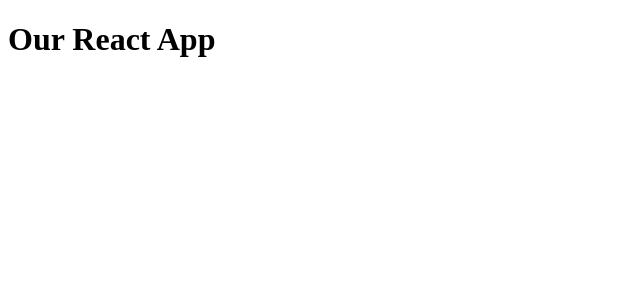
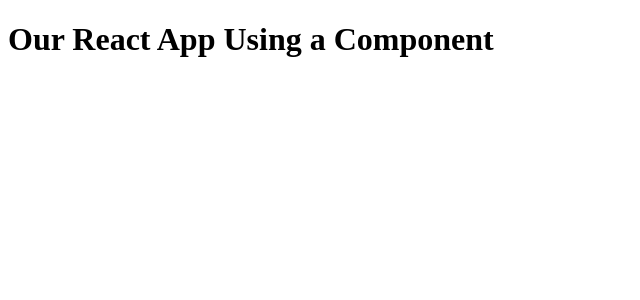
Before and after one commit to dwayne-jetski/marucs-baumgardner-library, a React (Create React App) app: page / in a window 1280 px wide. Shown: the top 300 px of the page, without its empty margins (0-640 px from the left). Built offline with nearby package versions, Linux system fonts and the light colour scheme.

Commit message:
imported App from app.jsx into index.js

```diff
--- a/src/componenets/app.jsx
+++ b/src/componenets/app.jsx
@@ -0,0 +1,15 @@
+import React, {Component} from "react";
+
+
+class App extends Component{
+    state = { }
+    render(){
+        return(
+            <h1>Our React App Using a Component</h1>
+        )
+    }
+
+}
+
+
+export default App;
--- a/src/index.js
+++ b/src/index.js
@@ -1,8 +1,7 @@
 import React from "react";
 import ReactDom from "react-dom";
+import App from "./componenets/app"
 
 
-const jsxElement = <h1>Our React App</h1>
-console.log(jsxElement);
 
-ReactDom.render(jsxElement, document.getElementById("root"));
+ReactDom.render(<App/>, document.getElementById("root"));
```
